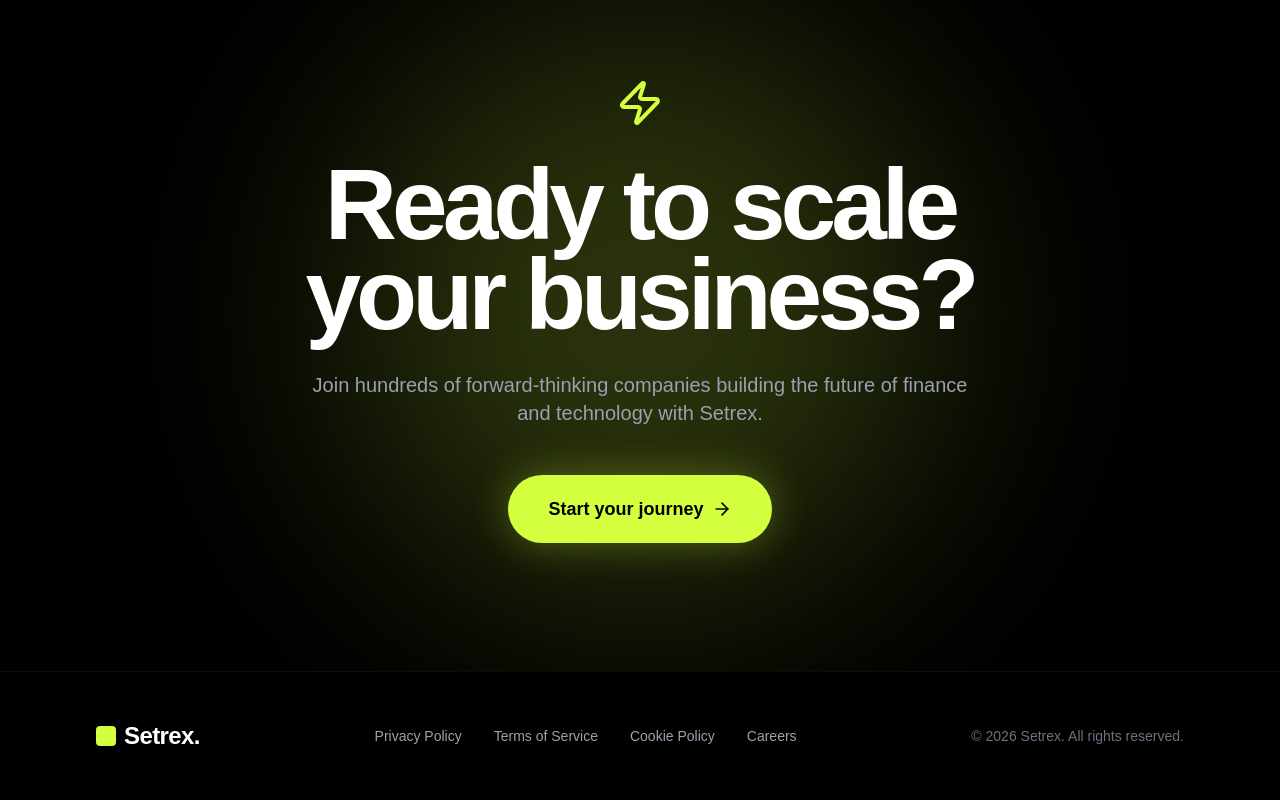
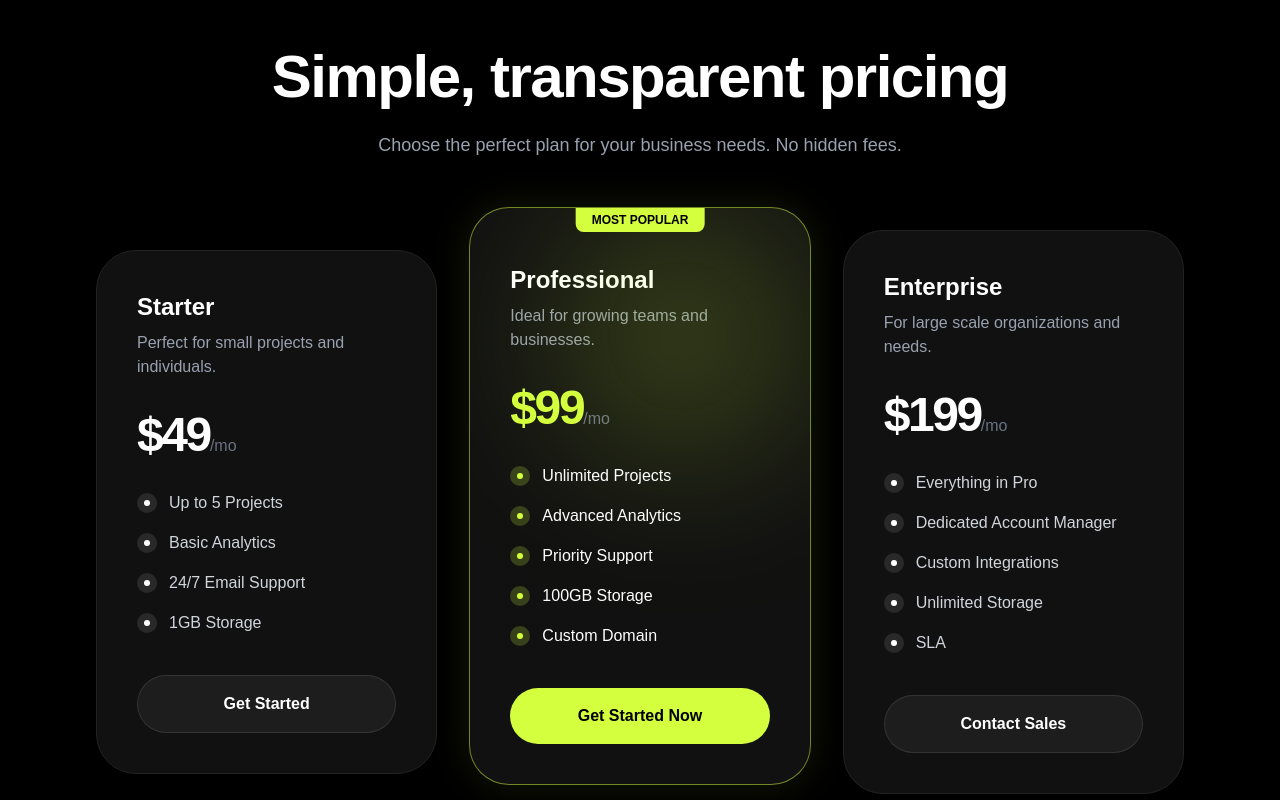
Before and after one commit to phalla-doll/setrex-landing, a Next.js app: page / in a window 1280 px wide. Shown: the part 3400-4200 px from the top of the page. Built offline with nearby package versions, Linux system fonts and the light colour scheme; a web font is replaced by a local one.

Commit message:
feat: Add pricing section to landing page
Introduces a new pricing section with three distinct plan options (Starter, Professional, Enterprise). Each plan features clear pricing, feature lists, and a call to action, enhancing the landing page's offering.

```diff
--- a/app/page.tsx
+++ b/app/page.tsx
@@ -276,6 +276,90 @@ export default function Home() {
         </div>
       </section>
 
+      {/* Pricing Section */}
+      <section className="py-24 px-6 md:px-12 lg:px-24 max-w-7xl mx-auto border-t border-white/5">
+        <div className="text-center mb-16">
+          <h2 className="text-4xl md:text-5xl lg:text-6xl font-bold tracking-tight mb-6">Simple, transparent pricing</h2>
+          <p className="text-gray-400 text-lg max-w-2xl mx-auto">Choose the perfect plan for your business needs. No hidden fees.</p>
+        </div>
+
+        <div className="grid grid-cols-1 md:grid-cols-3 gap-8 items-center">
+          {/* Starter Plan */}
+          <div className="bg-card border border-card-border rounded-[40px] p-8 md:p-10 flex flex-col">
+            <h3 className="text-2xl font-bold mb-2">Starter</h3>
+            <p className="text-gray-400 mb-8">Perfect for small projects and individuals.</p>
+            <div className="mb-8">
+              <span className="text-5xl font-bold tracking-tighter">$49</span>
+              <span className="text-gray-500">/mo</span>
+            </div>
+            <ul className="space-y-4 mb-10 flex-1">
+              {['Up to 5 Projects', 'Basic Analytics', '24/7 Email Support', '1GB Storage'].map((feature, idx) => (
+                <li key={idx} className="flex items-center gap-3">
+                  <div className="w-5 h-5 rounded-full bg-white/10 flex items-center justify-center shrink-0">
+                    <div className="w-1.5 h-1.5 rounded-full bg-white"></div>
+                  </div>
+                  <span className="text-gray-300">{feature}</span>
+                </li>
+              ))}
+            </ul>
+            <a href="#" className="w-full py-4 bg-white/5 border border-white/10 text-white text-center font-semibold rounded-full hover:bg-white/10 transition-colors">
+              Get Started
+            </a>
+          </div>
+
+          {/* Professional Plan (Highlighted) */}
+          <div className="bg-card border border-brand/50 rounded-[40px] p-8 md:p-10 flex flex-col relative overflow-hidden transform md:-translate-y-4 shadow-[0_0_40px_rgba(212,255,62,0.1)]">
+            <div className="absolute top-0 right-0 w-64 h-64 bg-brand/20 blur-[80px] rounded-full pointer-events-none"></div>
+            <div className="absolute top-0 left-1/2 -translate-x-1/2 px-4 py-1 bg-brand text-black text-xs font-bold rounded-b-lg">
+              MOST POPULAR
+            </div>
+
+            <h3 className="text-2xl font-bold mb-2 mt-4">Professional</h3>
+            <p className="text-gray-400 mb-8">Ideal for growing teams and businesses.</p>
+            <div className="mb-8">
+              <span className="text-5xl font-bold tracking-tighter text-brand">$99</span>
+              <span className="text-gray-500">/mo</span>
+            </div>
+            <ul className="space-y-4 mb-10 flex-1 relative z-10">
+              {['Unlimited Projects', 'Advanced Analytics', 'Priority Support', '100GB Storage', 'Custom Domain'].map((feature, idx) => (
+                <li key={idx} className="flex items-center gap-3">
+                  <div className="w-5 h-5 rounded-full bg-brand/20 flex items-center justify-center shrink-0">
+                    <div className="w-1.5 h-1.5 rounded-full bg-brand"></div>
+                  </div>
+                  <span className="text-white font-medium">{feature}</span>
+                </li>
+              ))}
+            </ul>
+            <a href="#" className="w-full py-4 bg-brand text-black text-center font-bold rounded-full hover:bg-[#c2eb35] transition-colors relative z-10">
+              Get Started Now
+            </a>
+          </div>
+
+          {/* Enterprise Plan */}
+          <div className="bg-card border border-card-border rounded-[40px] p-8 md:p-10 flex flex-col">
+            <h3 className="text-2xl font-bold mb-2">Enterprise</h3>
+            <p className="text-gray-400 mb-8">For large scale organizations and needs.</p>
+            <div className="mb-8">
+              <span className="text-5xl font-bold tracking-tighter">$199</span>
+              <span className="text-gray-500">/mo</span>
+            </div>
+            <ul className="space-y-4 mb-10 flex-1">
+              {['Everything in Pro', 'Dedicated Account Manager', 'Custom Integrations', 'Unlimited Storage', 'SLA'].map((feature, idx) => (
+                <li key={idx} className="flex items-center gap-3">
+                  <div className="w-5 h-5 rounded-full bg-white/10 flex items-center justify-center shrink-0">
+                    <div className="w-1.5 h-1.5 rounded-full bg-white"></div>
+                  </div>
+                  <span className="text-gray-300">{feature}</span>
+                </li>
+              ))}
+            </ul>
+            <a href="#" className="w-full py-4 bg-white/5 border border-white/10 text-white text-center font-semibold rounded-full hover:bg-white/10 transition-colors">
+              Contact Sales
+            </a>
+          </div>
+        </div>
+      </section>
+
       {/* Massive CTA Section */}
       <section className="py-32 px-6 relative overflow-hidden border-t border-white/5">
         <div className="absolute top-1/2 left-1/2 -translate-x-1/2 -translate-y-1/2 w-[600px] h-[600px] bg-brand/20 blur-[120px] rounded-full pointer-events-none"></div>
```
